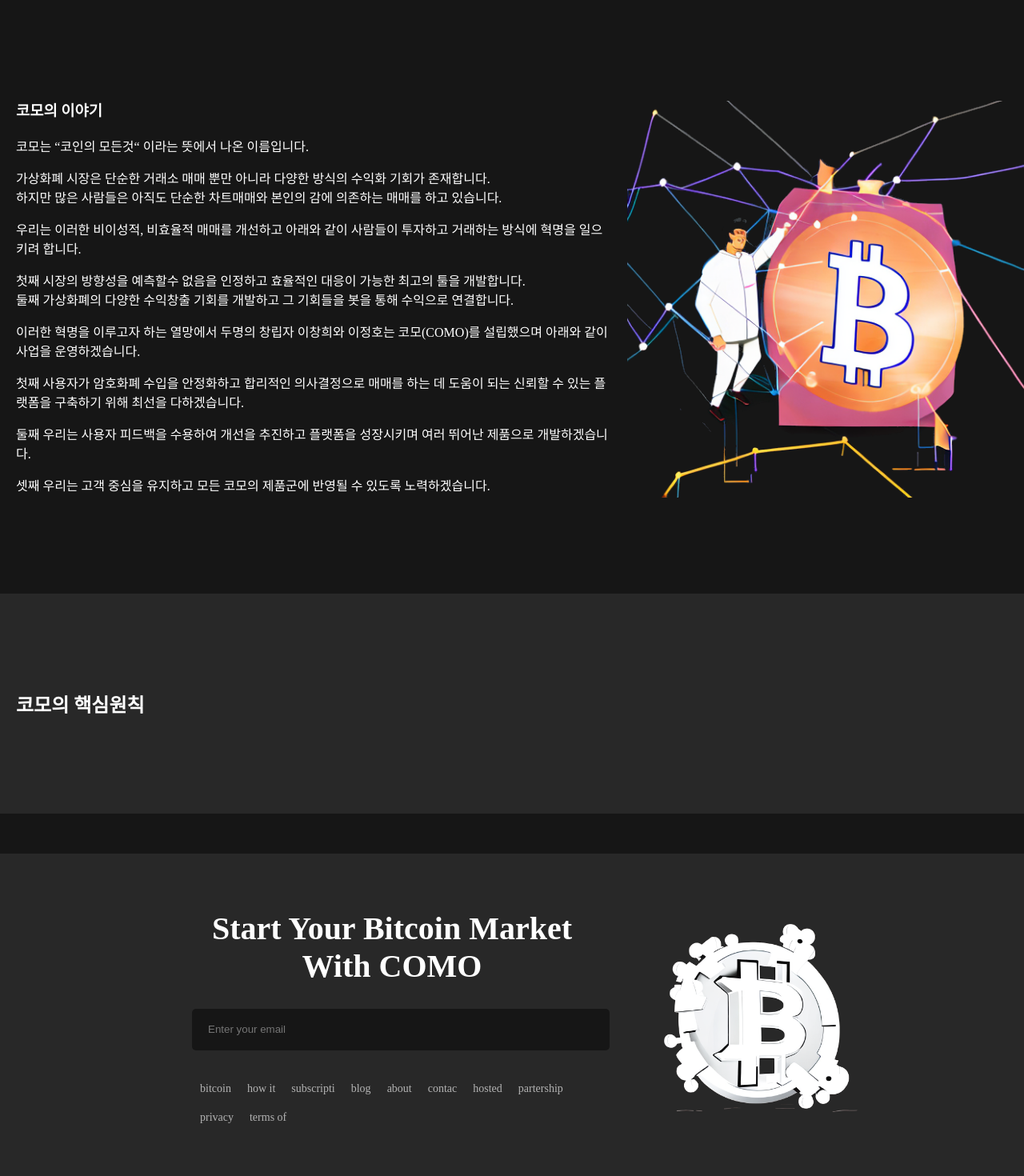
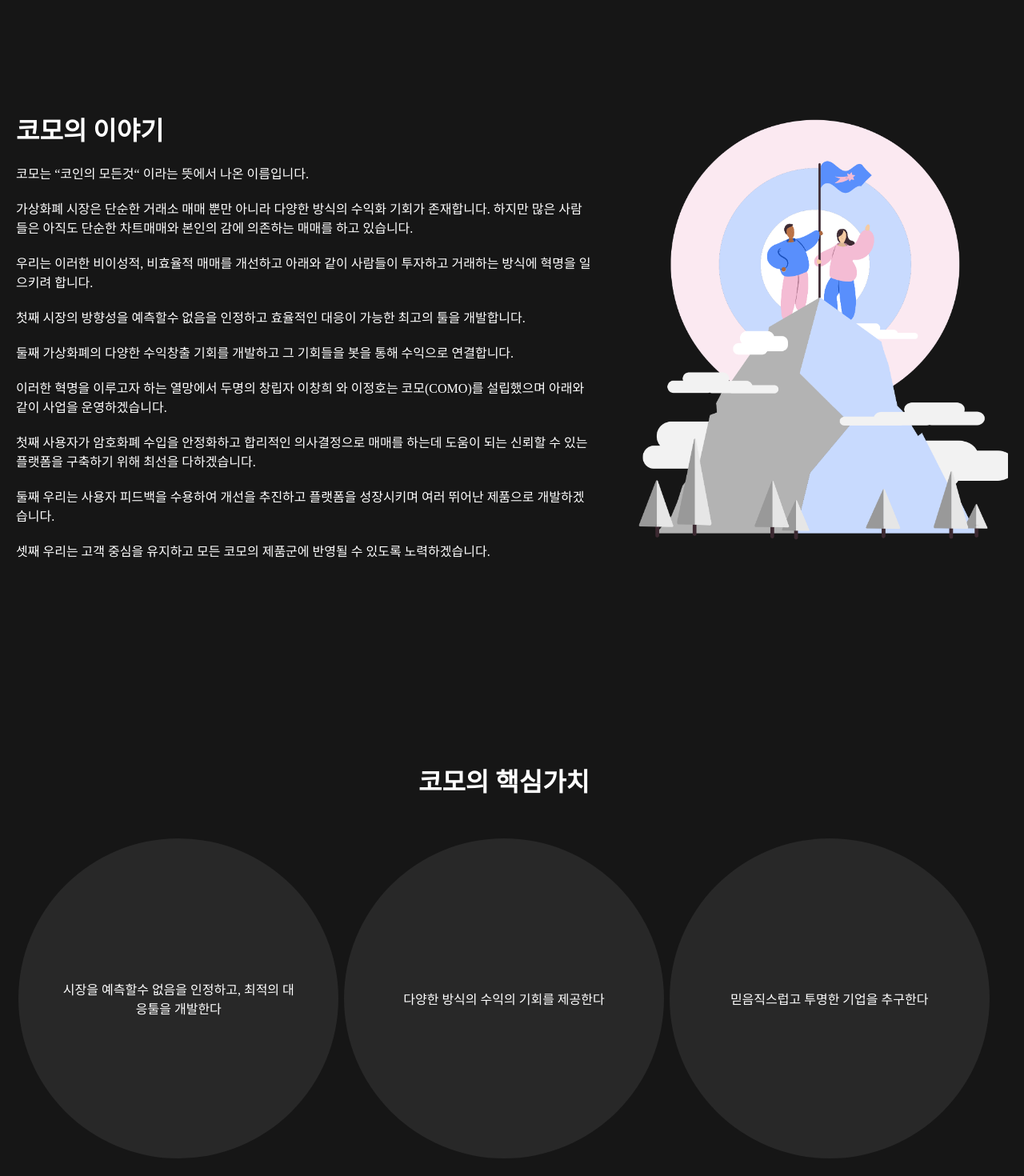
Before and after one commit to Ryugi62/como_website, a Vue app in the folder web/: page /intro in a window 1280 px wide. Shown: the part 80-1550 px from the top of the page at 80% size. Built offline with nearby package versions, Linux system fonts and the light colour scheme.

Commit message:
design : change intro page design

```diff
--- a/web/src/views/IntroView.vue
+++ b/web/src/views/IntroView.vue
@@ -5,58 +5,72 @@
     <section class="about">
       <div class="content">
         <article class="text-content">
-          <h1>코모의 이야기</h1>
+          <h1 class="about-title title">코모의 이야기</h1>
+          <p>코모는 “코인의 모든것“ 이라는 뜻에서 나온 이름입니다.</p>
 
-          <p>코모는 “코인의 모든것“ 이라는 뜻에서 나온 이름입니다.</p>
           <p>
             가상화폐 시장은 단순한 거래소 매매 뿐만 아니라 다양한 방식의 수익화
-            기회가 존재합니다. <br />
-            하지만 많은 사람들은 아직도 단순한 차트매매와 본인의 감에 의존하는
-            매매를 하고 있습니다.
+            기회가 존재합니다. 하지만 많은 사람들은 아직도 단순한 차트매매와
+            본인의 감에 의존하는 매매를 하고 있습니다.
           </p>
+
           <p>
             우리는 이러한 비이성적, 비효율적 매매를 개선하고 아래와 같이
             사람들이 투자하고 거래하는 방식에 혁명을 일으키려 합니다.
           </p>
+
           <p>
             첫째 시장의 방향성을 예측할수 없음을 인정하고 효율적인 대응이 가능한
-            최고의 툴을 개발합니다. <br />
+            최고의 툴을 개발합니다.
+          </p>
+
+          <p>
             둘째 가상화폐의 다양한 수익창출 기회를 개발하고 그 기회들을 봇을
             통해 수익으로 연결합니다.
           </p>
+
           <p>
-            이러한 혁명을 이루고자 하는 열망에서 두명의 창립자 이창희와 이정호는
-            코모(COMO)를 설립했으며 아래와 같이 사업을 운영하겠습니다.
+            이러한 혁명을 이루고자 하는 열망에서 두명의 창립자 이창희 와
+            이정호는 코모(COMO)를 설립했으며 아래와 같이 사업을 운영하겠습니다.
           </p>
+
           <p>
             첫째 사용자가 암호화폐 수입을 안정화하고 합리적인 의사결정으로
-            매매를 하는 데 도움이 되는 신뢰할 수 있는 플랫폼을 구축하기 위해
+            매매를 하는데 도움이 되는 신뢰할 수 있는 플랫폼을 구축하기 위해
             최선을 다하겠습니다.
           </p>
+
           <p>
             둘째 우리는 사용자 피드백을 수용하여 개선을 추진하고 플랫폼을
             성장시키며 여러 뛰어난 제품으로 개발하겠습니다.
           </p>
+
           <p>
             셋째 우리는 고객 중심을 유지하고 모든 코모의 제품군에 반영될 수
             있도록 노력하겠습니다.
           </p>
         </article>
+
         <div class="image-container">
-          <img src="@/assets/img/intro.png" alt="" />
+          <img src="@/assets/img/leadership.png" alt="Introduction Image" />
         </div>
       </div>
     </section>
 
     <section class="core">
       <div class="content">
-        <h1>코모의 핵심원칙</h1>
-        <!-- 핵심원칙 내용 -->
+        <article class="text-content">
+          <h1 class="core-title title">코모의 핵심가치</h1>
+          <div class="core-list">
+            <div class="core-item" v-for="item in coreList" :key="item">
+              {{ item }}
+            </div>
+          </div>
+        </article>
       </div>
     </section>
-
-    <FooterComponent />
   </div>
+  <FooterComponent />
 </template>
 
 <script>
@@ -69,57 +83,93 @@ export default {
     HeaderComponent,
     FooterComponent,
   },
+  data() {
+    return {
+      coreList: [
+        "시장을 예측할수 없음을 인정하고, 최적의 대응툴을 개발한다",
+        "다양한 방식의 수익의 기회를 제공한다",
+        "믿음직스럽고 투명한 기업을 추구한다",
+      ],
+    };
+  },
 };
 </script>
 
 <style scoped>
-.home {
-  display: flex;
-  flex-direction: column;
+* {
+  /* border: 1px solid red; */
 }
 
-/* 짝수마다 배경색 변경 */
-section:nth-child(odd) {
-  background-color: #282828;
+.home {
+  width: 100vw;
+  margin: auto;
+  max-width: 1440px;
 }
 
 section {
+  width: 100%;
+  height: 100%;
+  display: flex;
+  align-items: center;
+  justify-content: center;
   padding: 100px 0;
 }
 
 .content {
-  margin: auto;
+  width: 100%;
+  padding: 0 20px;
   display: flex;
   max-width: 1440px;
-  padding: 0 20px;
-  justify-content: space-between;
+  justify-content: center;
 }
 
 .text-content {
-  width: 60%;
-  line-height: 1.5;
+  width: 100%;
+  margin-right: 20px;
+}
+
+.title {
+  font-size: 2rem;
+  font-weight: 700;
+  margin-bottom: 20px;
+}
+
+.about p {
+  margin-bottom: 20px;
 }
 
 .image-container {
-  width: 40%;
+  width: 100%;
+  max-width: 500px;
+}
+
+.image-container img {
+  width: 100%;
+  height: 100%;
+  object-fit: cover;
+}
+
+.core-title {
+  text-align: center;
+  margin-bottom: 50px;
+}
+
+.core-list {
+  display: flex;
+  flex-wrap: wrap;
+  text-align: center;
+  justify-content: space-around;
+}
+
+.core-item {
+  width: 300px;
+  height: 300px;
+  padding: 50px;
+  margin-bottom: 20px;
+  background-color: #282828;
+  border-radius: 50%;
   display: flex;
   align-items: center;
-  justify-self: center;
-}
-.image-container img {
-  width: 100%;
-  height: auto;
-  padding: 20px;
-}
-
-@media screen and (max-width: 768px) {
-  .content {
-    flex-direction: column;
-  }
-
-  .text-content,
-  .image-container {
-    width: 100%;
-  }
+  justify-content: center;
 }
 </style>
```
Also changed, not shown: web/src/assets/img/leadership.png (added).
